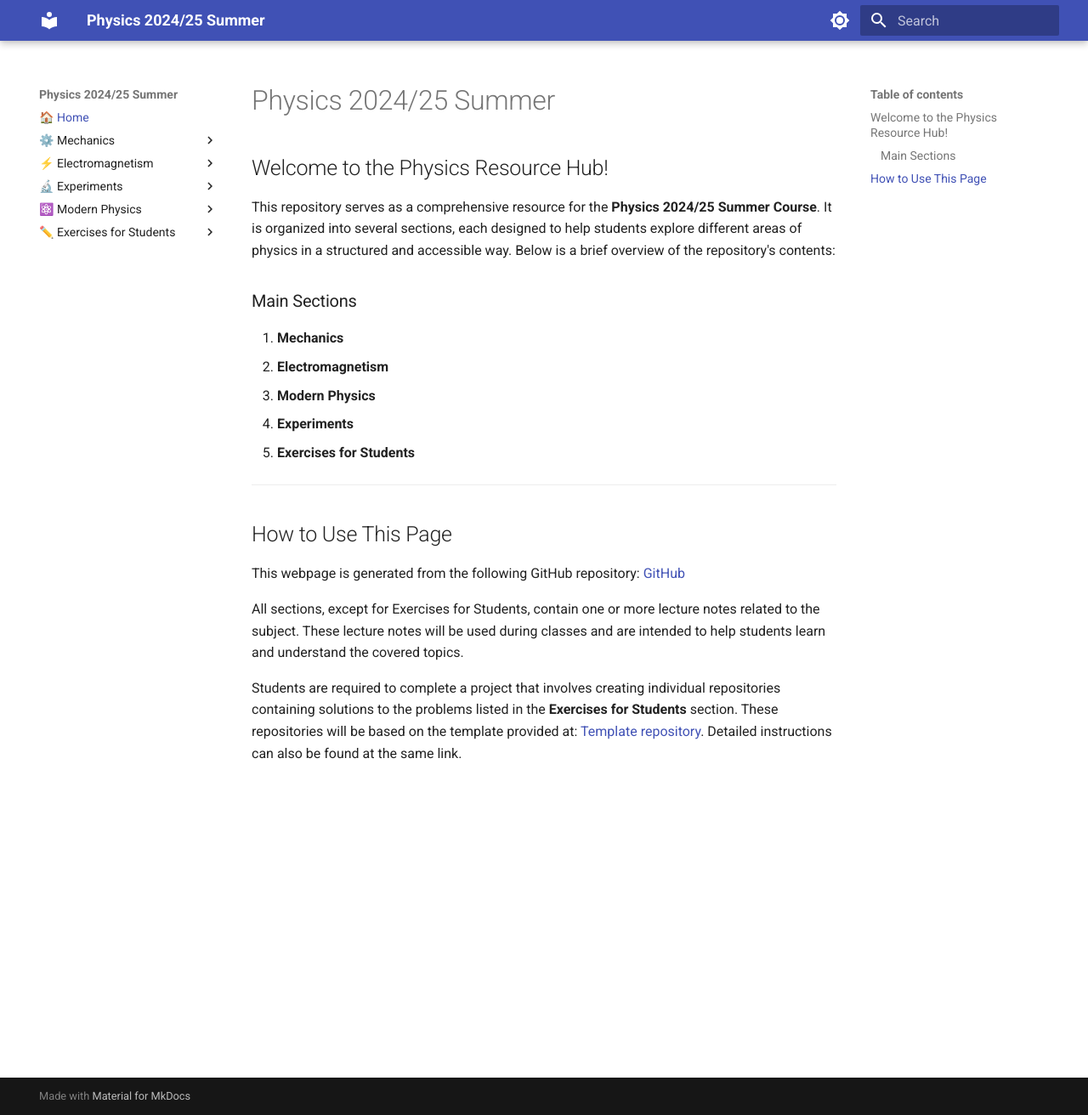
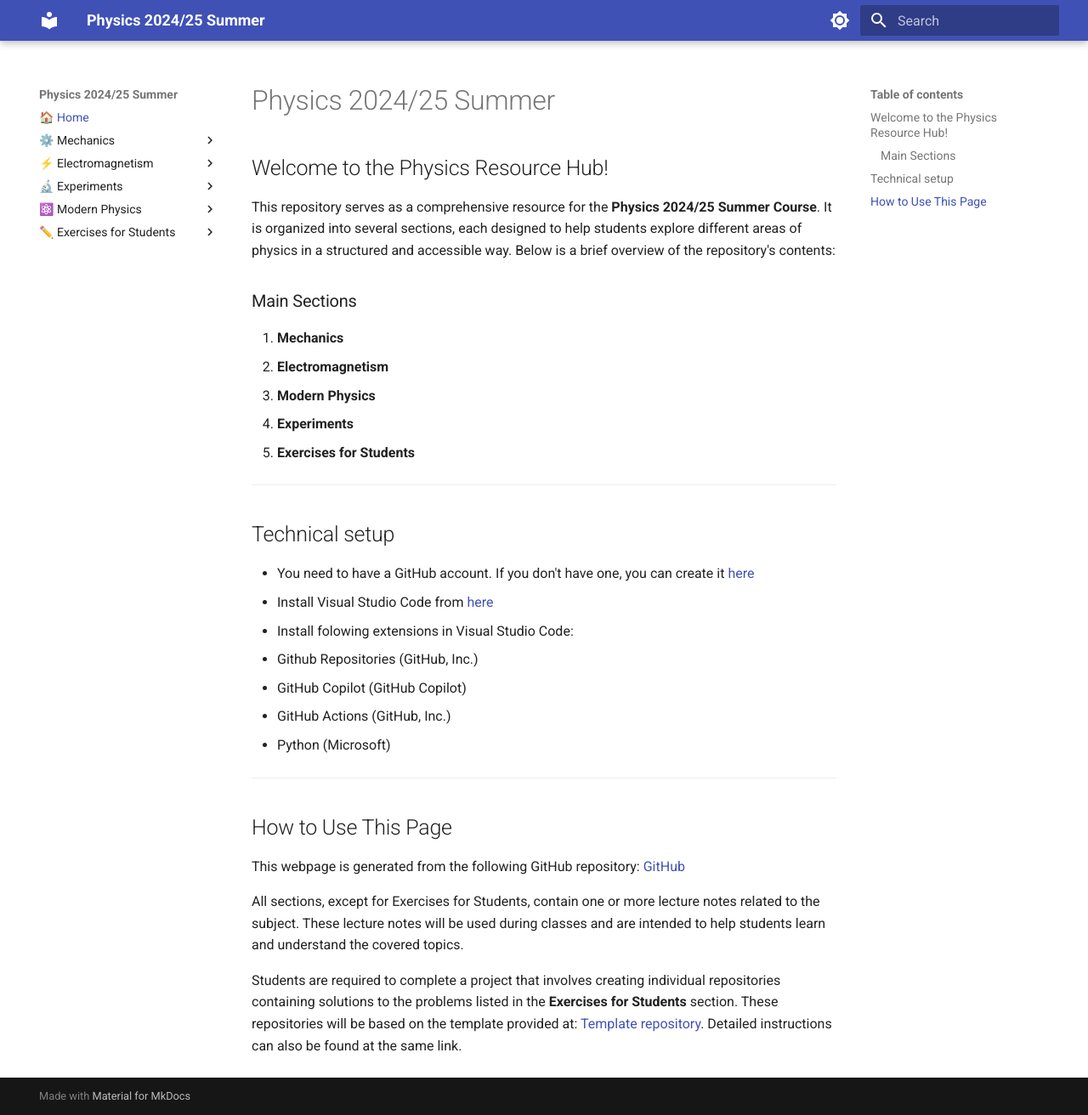
Before and after one commit to dchorazkiewicz/Physics-2024-25-Summer, an MkDocs documentation site: the page built from docs/index.md, in a window 1280 px wide and 1312 px high. Shown: the whole window at 85% size. Built offline with MkDocs 1.6.1 and Material for MkDocs 9.7.7, drawn with Linux system fonts in a browser that asks for light colours; nearby versions of some CDN libraries.

Commit message:
Add technical setup instructions for GitHub and Visual Studio Code

```diff
--- a/docs/index.md
+++ b/docs/index.md
@@ -14,6 +14,18 @@ This repository serves as a comprehensive resource for the **Physics 2024/25 Sum
 
 ---
 
+## Technical setup
+
+* You need to have a GitHub account. If you don't have one, you can create it [here](www.github.com)
+* Install Visual Studio Code from [here](https://code.visualstudio.com/)
+* Install folowing extensions in Visual Studio Code:
+  * Github Repositories (GitHub, Inc.)
+  * GitHub Copilot (GitHub Copilot)
+  * GitHub Actions (GitHub, Inc.)
+  * Python (Microsoft)
+
+---
+
 ## How to Use This Page
 
 This webpage is generated from the following GitHub repository:  [GitHub](https://github.com/dchorazkiewicz/Physics-2024-25-Summer)
```
